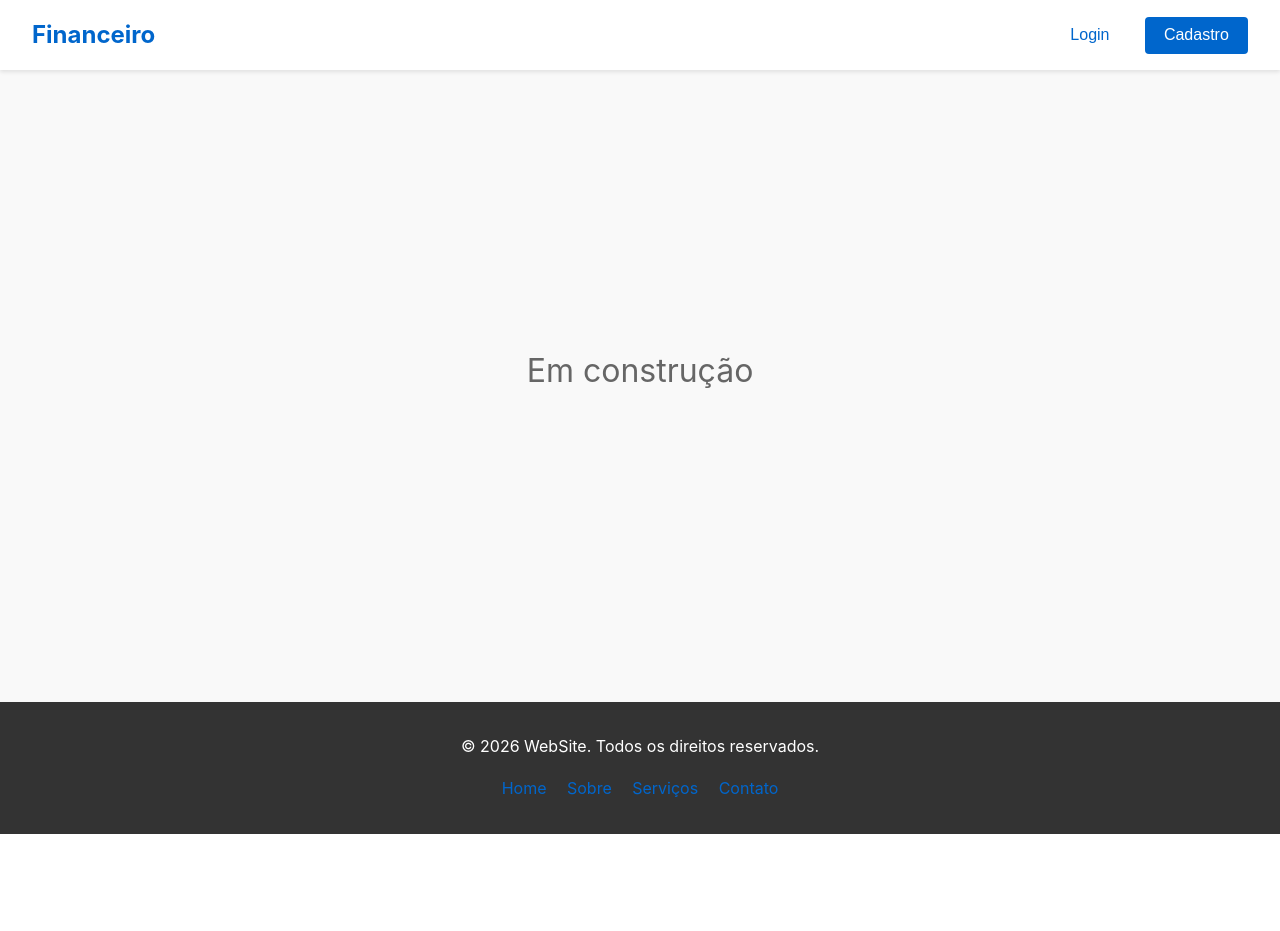
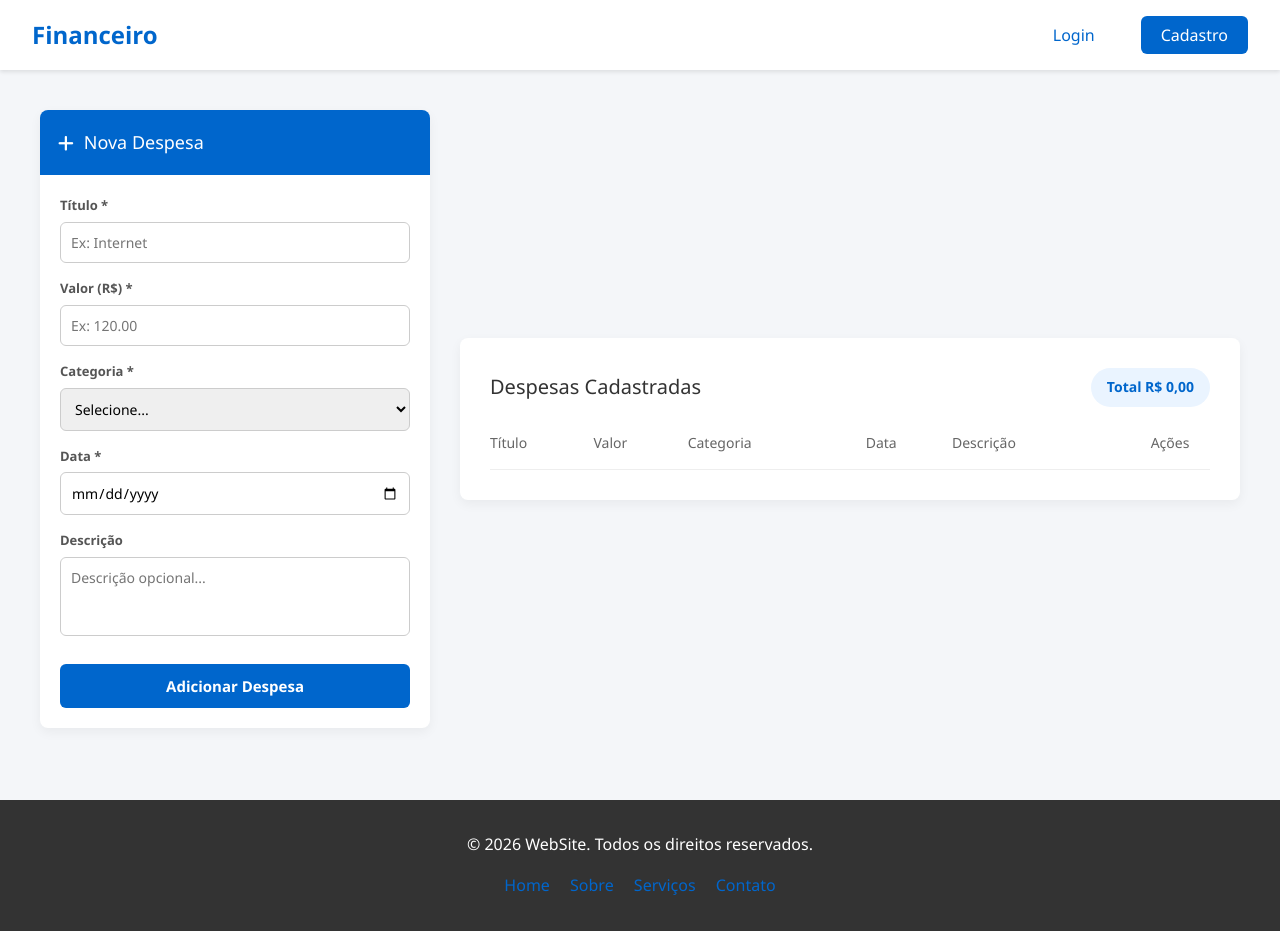
Before and after one commit to Gleison-Torres/financial, a Django app: template home/templates/home.html in a window 1280 px wide. Before the commit the page ends 834 px from the top, so only its background shows below. Run offline with Django 5.2, Linux system fonts and the light colour scheme; the template is opened without the code that fills it, so the values that code supplies are empty; parts of the project's set-up code (start-up, migrations or seed data) failed here and were passed over.

Commit message:
feat: criado interface inicial de controle financeiro com JavaScript

```diff
--- /dev/null
+++ b/home/static/css/home.css
@@ -0,0 +1,262 @@
+    /* Reset e estilos básicos */
+    * {
+        margin: 0;
+        padding: 0;
+        box-sizing: border-box;
+        font-family: 'Segoe UI', Tahoma, Geneva, Verdana, sans-serif;
+    }
+
+    body {
+        background-color: #f4f6f9;
+        color: #333;
+        display: flex;
+        flex-direction: column;
+        min-height: 100vh;
+    }
+
+    /* Navbar */
+    .navbar {
+        background-color: #ffffff;
+        display: flex;
+        justify-content: space-between;
+        align-items: center;
+        padding: 15px 40px;
+        border-bottom: 1px solid #e0e0e0;
+    }
+
+    .logo {
+        font-size: 24px;
+        font-weight: bold;
+        color: #0066cc;
+    }
+
+    .nav-buttons button {
+        padding: 8px 20px;
+        border-radius: 6px;
+        font-weight: 500;
+        cursor: pointer;
+        transition: background 0.2s;
+    }
+
+    .btn-login {
+        background-color: transparent;
+        color: #0066cc;
+        border: 1px solid #0066cc;
+        margin-right: 10px;
+    }
+
+    .btn-login:hover {
+        background-color: rgba(0, 102, 204, 0.05);
+    }
+
+    .btn-cadastro {
+        background-color: #0066cc;
+        color: #ffffff;
+        border: none;
+    }
+
+    .btn-cadastro:hover {
+        background-color: #0052a3;
+    }
+
+    /* Layout Principal */
+    .container {
+        display: grid;
+        grid-template-columns: 1fr 2fr;
+        gap: 30px;
+        padding: 40px;
+        flex: 1;
+    }
+
+    /* Cartões Gerais */
+    .card {
+        background-color: #ffffff;
+        border-radius: 8px;
+        box-shadow: 0 4px 12px rgba(0, 0, 0, 0.05);
+        overflow: hidden;
+    }
+
+    /* Card do Formulário (Esquerda) */
+    .form-card {
+        align-self: start;
+    }
+
+    .card-header {
+        background-color: #0066cc;
+        color: white;
+        padding: 18px;
+        font-size: 18px;
+        font-weight: 500;
+        display: flex;
+        align-items: center;
+        gap: 10px;
+    }
+
+    #expense-form {
+        padding: 20px;
+    }
+
+    .form-group {
+        margin-bottom: 15px;
+    }
+
+    .form-group label {
+        display: block;
+        font-size: 13px;
+        font-weight: 600;
+        margin-bottom: 6px;
+        color: #555;
+    }
+
+    .form-group input,
+    .form-group select,
+    .form-group textarea {
+        width: 100%;
+        padding: 10px;
+        border: 1px solid #cccccc;
+        border-radius: 6px;
+        font-size: 14px;
+        outline: none;
+        transition: border-color 0.2s;
+    }
+
+    .form-group input:focus,
+    .form-group select:focus,
+    .form-group textarea:focus {
+        border-color: #0066cc;
+    }
+
+    .form-group textarea {
+        resize: none;
+    }
+
+    .btn-submit {
+        width: 100%;
+        background-color: #0066cc;
+        color: white;
+        border: none;
+        padding: 12px;
+        font-size: 15px;
+        font-weight: 600;
+        border-radius: 6px;
+        cursor: pointer;
+        transition: background-color 0.2s;
+        margin-top: 5px;
+    }
+
+    .btn-submit:hover {
+        background-color: #0052a3;
+    }
+
+    /* Card da Tabela (Direita) */
+    .table-card {
+        padding: 30px;
+    }
+
+    .table-header {
+        display: flex;
+        justify-content: space-between;
+        align-items: center;
+        margin-bottom: 25px;
+    }
+
+    .table-header h2 {
+        font-size: 20px;
+        font-weight: 500;
+    }
+
+    .total-badge {
+        background-color: #eaf4ff;
+        color: #0066cc;
+        padding: 8px 16px;
+        border-radius: 20px;
+        font-weight: bold;
+        font-size: 14px;
+    }
+
+    .table-responsive {
+        width: 100%;
+        overflow-x: auto;
+    }
+
+    table {
+        width: 100%;
+        border-collapse: collapse;
+        text-align: left;
+    }
+
+    th {
+        color: #666;
+        font-weight: 500;
+        font-size: 14px;
+        padding-bottom: 15px;
+        border-bottom: 1px solid #eeeeee;
+    }
+
+    td {
+        padding: 15px 0;
+        font-size: 14px;
+        color: #333;
+        border-bottom: 1px solid #f9f9f9;
+    }
+
+    td:first-child {
+        font-weight: 600;
+    }
+
+    /* Badge da Categoria */
+    .category-badge {
+        background-color: #eaf4ff;
+        color: #0066cc;
+        padding: 4px 12px;
+        border-radius: 4px;
+        font-size: 13px;
+    }
+
+    /* Coluna de Ações e Botão */
+    .actions-col {
+        text-align: center;
+        width: 80px;
+    }
+
+    .btn-delete {
+        background: none;
+        border: none;
+        color: #ff4d4d;
+        cursor: pointer;
+        font-size: 16px;
+        padding: 5px;
+        transition: color 0.2s, transform 0.1s;
+    }
+
+    .btn-delete:hover {
+        color: #cc0000;
+    }
+
+    .btn-delete:active {
+        transform: scale(0.95);
+    }
+
+    /* Rodapé */
+    .footer {
+        background-color: #333333;
+        color: #ffffff;
+        text-align: center;
+        padding: 20px;
+        font-size: 14px;
+        margin-top: auto;
+    }
+
+    /* Responsividade Básica */
+    @media (max-width: 900px) {
+        .container {
+            grid-template-columns: 1fr;
+        }
+    }
+
+    /* Estilo para quando a despesa não tem descrição */
+    .no-description {
+        color: #999999;
+        font-style: italic;
+        font-size: 13px;
+    }
--- /dev/null
+++ b/home/static/js/home_scripts.js
@@ -0,0 +1,105 @@
+// Seleção dos elementos do DOM
+const expenseForm = document.getElementById('expense-form');
+const expenseList = document.getElementById('expense-list');
+const totalAmountElement = document.getElementById('total-amount');
+
+// Array para armazenar as despesas (Estado da aplicação)
+let expenses = [];
+
+// Função para formatar moeda para Real (BRL)
+function formatCurrency(value) {
+    return value.toLocaleString('pt-BR', { style: 'currency', currency: 'BRL' });
+}
+
+// Função para formatar a data (AAAA-MM-DD para DD/MM/AAAA)
+function formatDate(dateString) {
+    const [year, month, day] = dateString.split('-');
+    return `${day}/${month}/${year}`;
+}
+
+// Função para atualizar a exibição da tabela e o total
+function updateUI() {
+    // Limpa a tabela antes de renderizar
+    expenseList.innerHTML = '';
+
+    let total = 0;
+
+    // Itera sobre o array de despesas e cria as linhas da tabela
+    expenses.forEach((expense, index) => {
+        total += expense.valor;
+
+        // Verifica se a descrição está vazia. Se sim, define o texto padrão.
+        const temDescricao = expense.descricao && expense.descricao.trim() !== "";
+        const textoDescricao = temDescricao ? expense.descricao : "Sem descrição";
+
+        // Se não tiver descrição, aplica uma classe CSS para deixar o texto cinza
+        const estiloDescricao = temDescricao ? "" : "class='no-description'";
+
+        const row = document.createElement('tr');
+
+        row.innerHTML = `
+            <td>${expense.titulo}</td>
+            <td style="color: #0066cc; font-weight: 600;">${formatCurrency(expense.valor)}</td>
+            <td><span class="category-badge">${expense.categoria}</span></td>
+            <td>${formatDate(expense.data)}</td>
+            <td ${estiloDescricao}>${textoDescricao}</td> <td class="actions-col">
+                <button class="btn-delete" onclick="deleteExpense(${index})" title="Excluir despesa">
+                    <i class="fa-solid fa-trash-can"></i>
+                </button>
+            </td>
+        `;
+
+        expenseList.appendChild(row);
+    });
+
+    // Atualiza o valor total na interface
+    totalAmountElement.textContent = formatCurrency(total);
+}
+
+// Evento de submissão do formulário
+expenseForm.addEventListener('submit', function(event) {
+    event.preventDefault(); // Impede o recarregamento da página
+
+    // Captura os valores dos campos
+    const titulo = document.getElementById('titulo').value;
+    const valor = parseFloat(document.getElementById('valor').value);
+    const categoria = document.getElementById('categoria').value;
+    const data = document.getElementById('data').value;
+    const descricao = document.getElementById('descricao').value;
+
+    // Validação básica (o HTML 'required' já ajuda)
+    if (!titulo || isNaN(valor) || !categoria || !data) {
+        alert("Por favor, preencha todos os campos obrigatórios (*).");
+        return;
+    }
+
+    // Cria o objeto da nova despesa
+    const newExpense = {
+        titulo,
+        valor,
+        categoria,
+        data,
+        descricao
+    };
+
+    // Adiciona ao array
+    expenses.push(newExpense);
+
+    // Atualiza a interface
+    updateUI();
+
+    // Limpa o formulário
+    expenseForm.reset();
+});
+
+// Função para deletar uma despesa baseada no índice
+function deleteExpense(index) {
+    // Confirmação simples antes de deletar
+    if (confirm(`Tem certeza que deseja excluir a despesa "${expenses[index].titulo}"?`)) {
+        // Remove o item do array
+        expenses.splice(index, 1);
+
+        // Atualiza a interface
+        updateUI();
+    }
+}
--- a/home/templates/home.html
+++ b/home/templates/home.html
@@ -1 +1,72 @@
 {% extends 'base.html' %}
+
+{% block 'title' %}Página inícial{% endblock %}
+
+{% block 'content' %}
+    <main class="container">
+        <section class="card form-card">
+            <div class="card-header">
+                <i class="fa-solid fa-plus"></i> Nova Despesa
+            </div>
+            <form id="expense-form">
+                <div class="form-group">
+                    <label for="titulo">Título *</label>
+                    <input type="text" id="titulo" placeholder="Ex: Internet" required>
+                </div>
+
+                <div class="form-group">
+                    <label for="valor">Valor (R$) *</label>
+                    <input type="number" id="valor" step="0.01" placeholder="Ex: 120.00" required>
+                </div>
+
+                <div class="form-group">
+                    <label for="categoria">Categoria *</label>
+                    <select id="categoria" required>
+                        <option value="" disabled selected>Selecione...</option>
+                        <option value="Alimentação">Alimentação</option>
+                        <option value="Transporte">Transporte</option>
+                        <option value="Lazer">Lazer</option>
+                        <option value="Saúde">Saúde</option>
+                        <option value="Outros">Outros</option>
+                    </select>
+                </div>
+
+                <div class="form-group">
+                    <label for="data">Data *</label>
+                    <input type="date" id="data" required>
+                </div>
+
+                <div class="form-group">
+                    <label for="descricao">Descrição</label>
+                    <textarea id="descricao" placeholder="Descrição opcional..." rows="3" maxlength="50"></textarea>
+                </div>
+
+                <button type="submit" class="btn-submit">Adicionar Despesa</button>
+            </form>
+        </section>
+
+        <section class="card table-card">
+            <div class="table-header">
+                <h2>Despesas Cadastradas</h2>
+                <div class="total-badge">Total <span id="total-amount">R$ 0,00</span></div>
+            </div>
+
+            <div class="table-responsive">
+                <table>
+                    <thead>
+                        <tr>
+                            <th>Título</th>
+                            <th>Valor</th>
+                            <th>Categoria</th>
+                            <th>Data</th>
+                            <th>Descrição</th>
+                            <th class="actions-col">Ações</th>
+                        </tr>
+                    </thead>
+                    <tbody id="expense-list">
+                        </tbody>
+                </table>
+            </div>
+        </section>
+    </main>
+{% endblock %}
--- a/template_base/templates/base.html
+++ b/template_base/templates/base.html
@@ -4,8 +4,10 @@
 <head>
     <meta charset="UTF-8">
     <meta name="viewport" content="width=device-width, initial-scale=1.0">
+    <link rel="stylesheet" href="https://cdnjs.cloudflare.com/ajax/libs/font-awesome/6.4.2/css/all.min.css">
     <link rel="stylesheet" href="{% static 'css/style_base.css' %}">
-    <title>WebSite</title>
+    <link rel="stylesheet" href="{% static 'css/home.css' %}">
+    <title>{% block 'title' %}{% endblock %}</title>
 </head>
 <body>
     <!-- Navbar -->
@@ -18,9 +20,7 @@
     </nav>
 
     <!-- Main Content -->
-    <main>
-        <div class="content">Em construção</div>
-    </main>
+    {% block 'content' %}{% endblock %}
 
     <!-- Footer -->
     <footer>
@@ -32,5 +32,8 @@
             <a href="#contact">Contato</a>
         </div>
     </footer>
+    <!-- Scripts JS -->
+    <script src="{% static 'js/home_scripts.js' %}"></script>
+
 </body>
 </html>
```
